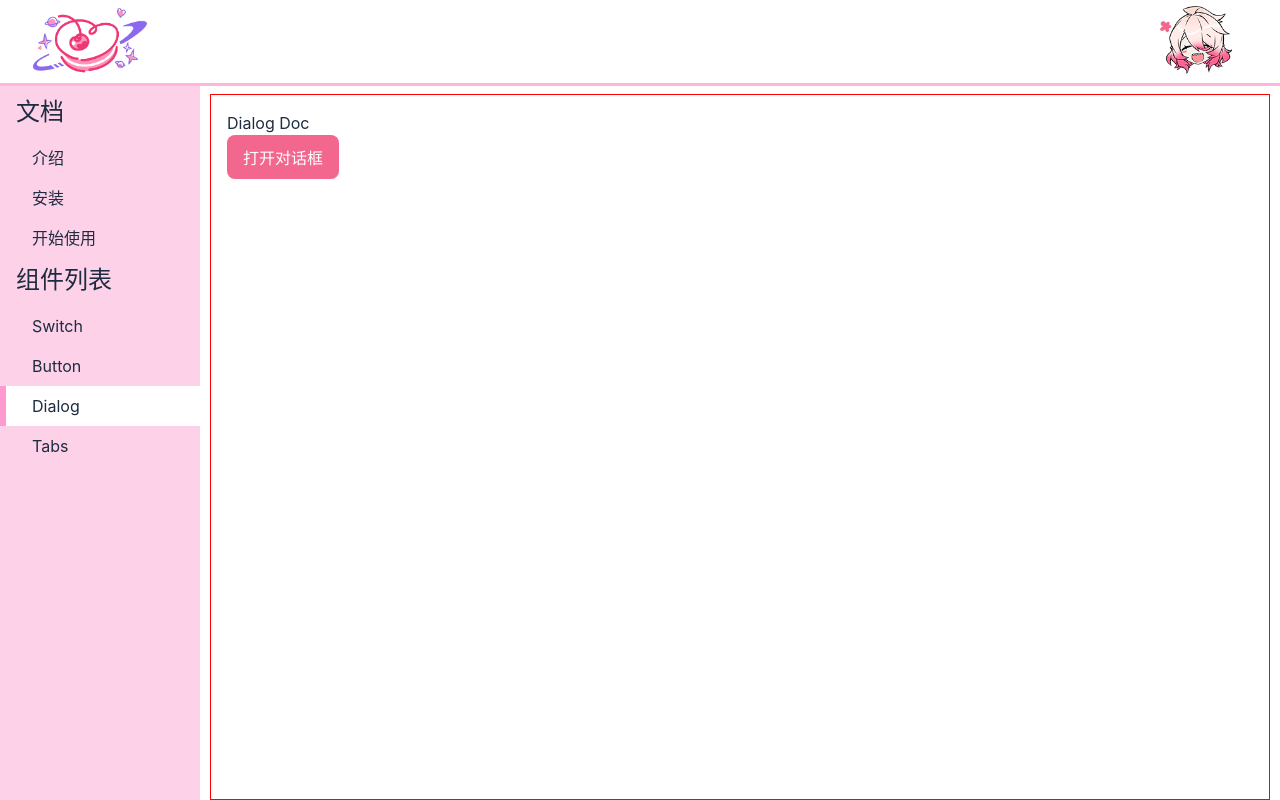
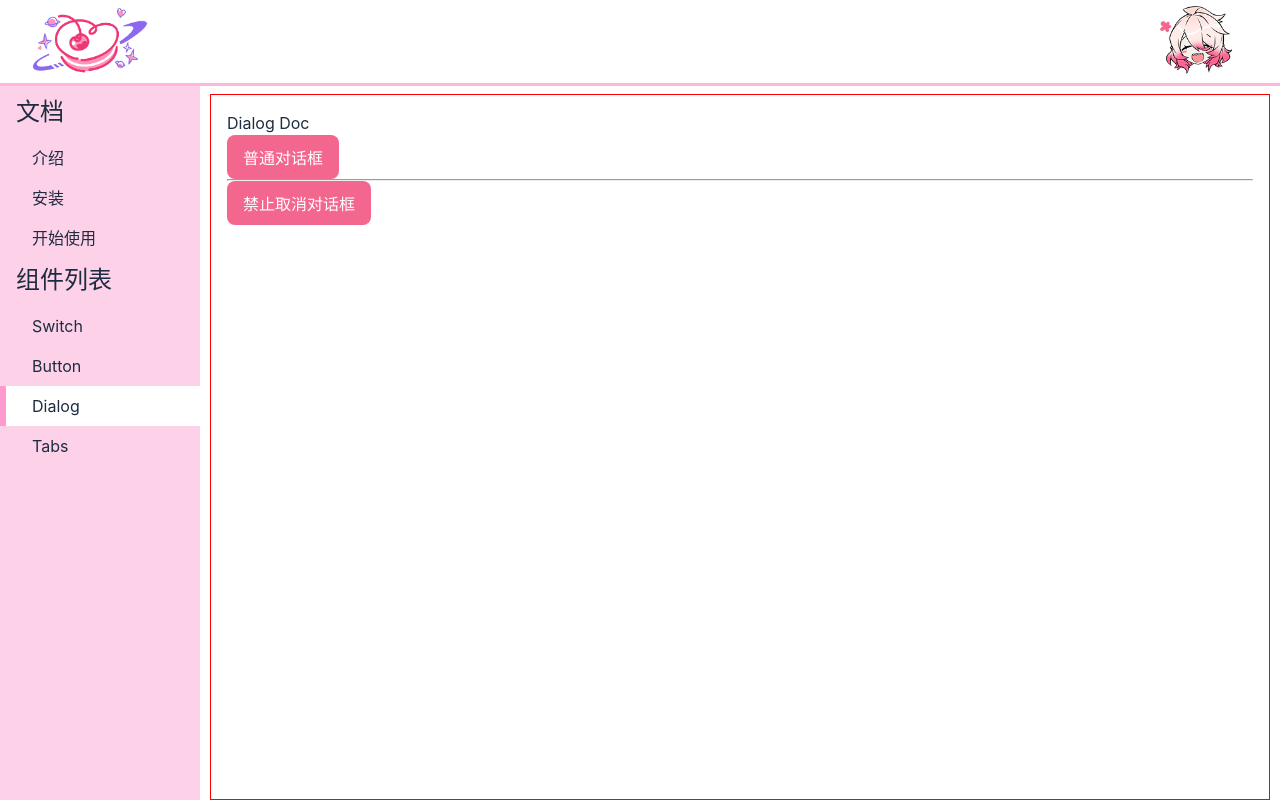
Before and after one commit to Ringoer/laby-ui, a Vue app: page /document/dialog in a window 1280 px wide. Built offline with nearby package versions, Linux system fonts and the light colour scheme.

Commit message:
优化了dialog展示例

```diff
--- a/src/components/Dialog.vue
+++ b/src/components/Dialog.vue
@@ -1,7 +1,17 @@
 <template>
   <div>Dialog Doc</div>
-  <laby-button @click="visible = true">打开对话框</laby-button>
-  <laby-dialog v-model:visible="visible" :ok="ok" :cancel="cancel">
+  <laby-button @click="visible[0] = true">普通对话框</laby-button>
+  <laby-dialog v-model:visible="visible[0]" :ok="ok" :cancel="cancel">
+    <template v-slot:title>
+      <strong> 标题 </strong>
+    </template>
+    <template v-slot:content>
+      <span> 内容 </span>
+    </template>
+  </laby-dialog>
+  <hr />
+  <laby-button @click="visible[1] = true">禁止取消对话框</laby-button>
+  <laby-dialog v-model:visible="visible[1]" :ok="ok" :cancel="preventCancel">
     <template v-slot:title>
       <strong> 标题 </strong>
     </template>
@@ -20,19 +30,23 @@ export default {
     LabyDialog,
   },
   setup() {
-    const visible = ref(false);
+    const visible = ref([false, false]);
     const ok = () => {
       return new Promise((resolve, reject) => {
         setTimeout(() => {
-          console.log("success");
+          console.log("ok");
           resolve(true);
         }, 1000);
       });
     };
     const cancel = () => {
-      console.log("failed");
+      console.log("cancel");
     };
-    return { visible, ok, cancel };
+    const preventCancel = () => {
+      console.log("preventCancel");
+      return false;
+    };
+    return { visible, ok, cancel, preventCancel };
   },
 };
 </script>
--- a/src/lib/Dialog.vue
+++ b/src/lib/Dialog.vue
@@ -84,7 +84,7 @@ export default {
   height: 100vh;
 }
 .laby-dialog {
-  z-index: 21;
+  z-index: 20;
   position: fixed;
   left: 50%;
   top: 50%;
```
